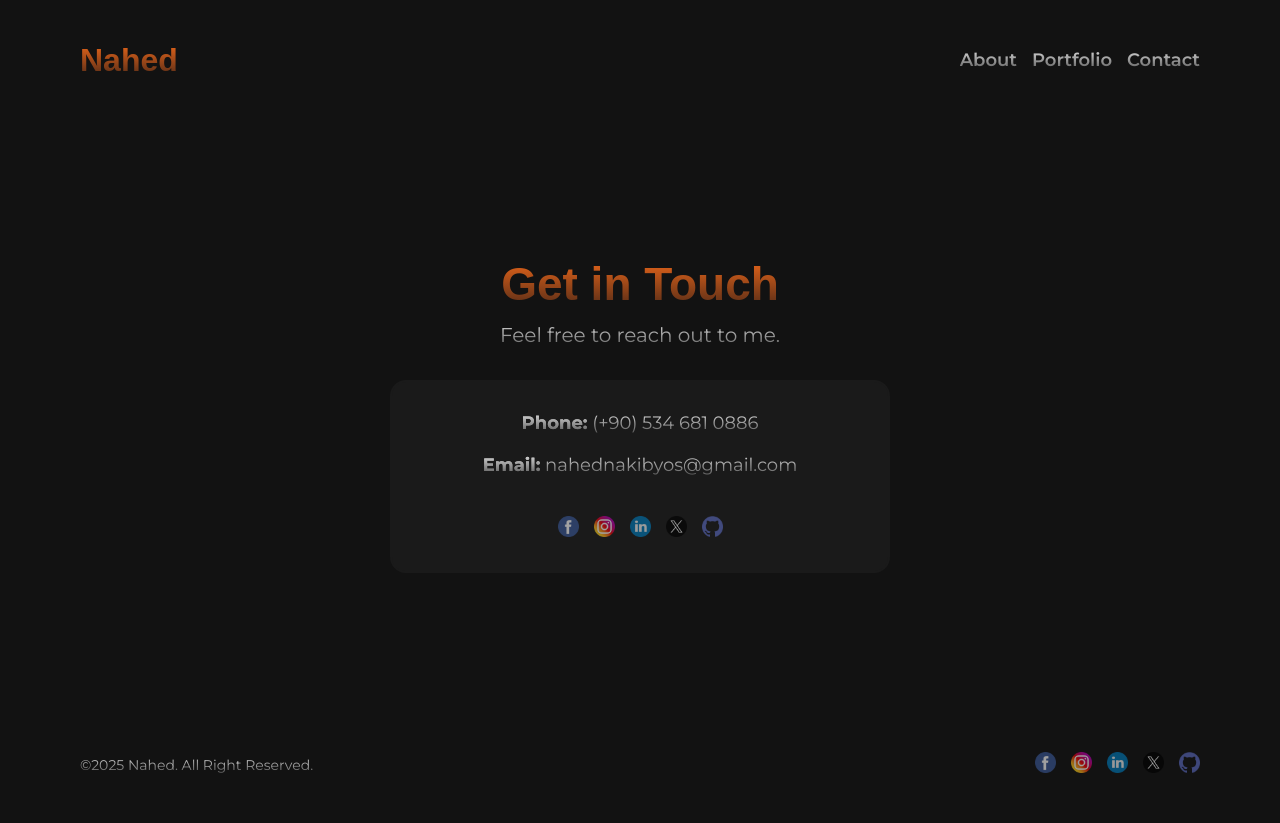
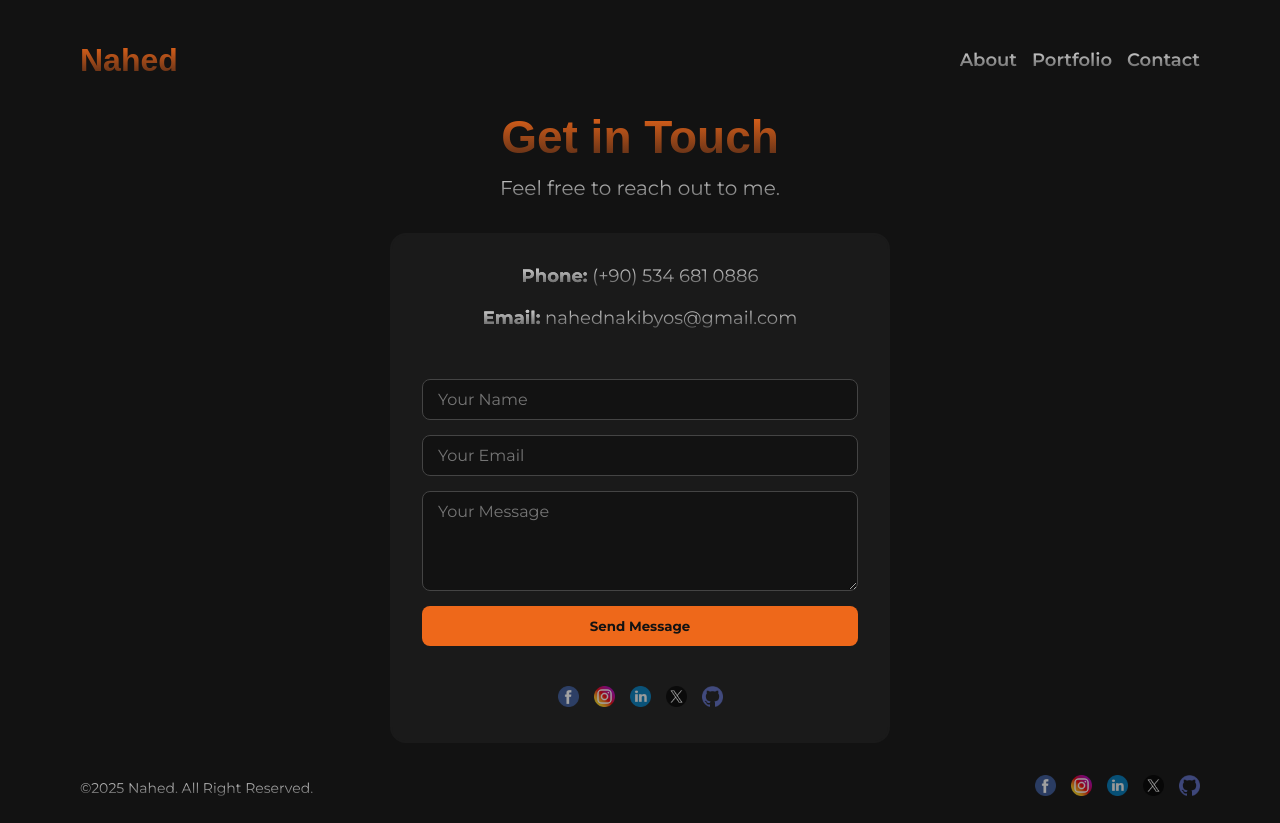
Before and after one commit to nakibnahed/nahednakib, a Next.js app: page /contact in a window 1280 px wide. Before the commit the page ends 800 px from the top, so only its background shows below. Built offline with nearby package versions, Linux system fonts and the light colour scheme; no server answers; a web font is replaced by a local one.

Commit message:
new database

```diff
--- a/src/app/(static)/contact/contact.module.css
+++ b/src/app/(static)/contact/contact.module.css
@@ -51,6 +51,67 @@
   margin-top: 20px;
 }
 
+.contactForm {
+  margin-top: 30px;
+  display: flex;
+  flex-direction: column;
+  gap: 15px;
+  width: 100%;
+}
+
+.input,
+.textarea {
+  background: #121212;
+  border: 1px solid #444;
+  border-radius: 8px;
+  padding: 10px 15px;
+  color: #eee;
+  font-size: 16px;
+  width: 100%;
+  resize: vertical;
+  transition: border-color 0.2s ease;
+}
+
+.input:focus,
+.textarea:focus {
+  outline: none;
+  border-color: #ee681a;
+}
+
+.textarea {
+  min-height: 100px;
+}
+
+.submitBtn {
+  background: #ee681a;
+  border: none;
+  padding: 12px;
+  border-radius: 8px;
+  color: #121212;
+  font-weight: 700;
+  cursor: pointer;
+  transition: background 0.3s ease;
+}
+
+.submitBtn:disabled {
+  background: #b37438;
+  cursor: not-allowed;
+}
+
+.submitBtn:hover:not(:disabled) {
+  background: #d55e0a;
+}
+
+.successMsg {
+  color: #6cc070;
+  margin-top: 10px;
+}
+
+.errorMsg {
+  color: #ee4b4b;
+  margin-top: 10px;
+}
+
 @media (max-width: 768px) {
   .title {
     font-size: 38px;
--- a/src/app/(static)/contact/page.jsx
+++ b/src/app/(static)/contact/page.jsx
@@ -1,9 +1,51 @@
-import Image from "next/image";
-import SocialLinks from "@/components/SocialLinks/SocialLinks"; // Import the SocialLinks component
+"use client"; // since we'll use hooks
+
+import { useState } from "react";
+import { supabase } from "@/services/supabaseClient";
+import SocialLinks from "@/components/SocialLinks/SocialLinks";
 
 import styles from "./contact.module.css";
 
 export default function Contact() {
+  const [formData, setFormData] = useState({
+    name: "",
+    email: "",
+    message: "",
+  });
+  const [loading, setLoading] = useState(false);
+  const [successMsg, setSuccessMsg] = useState("");
+  const [errorMsg, setErrorMsg] = useState("");
+
+  function handleChange(e) {
+    setFormData({ ...formData, [e.target.name]: e.target.value });
+  }
+
+  async function handleSubmit(e) {
+    e.preventDefault();
+    setLoading(true);
+    setSuccessMsg("");
+    setErrorMsg("");
+
+    // Insert data into Supabase
+    const { data, error } = await supabase.from("contact_messages").insert([
+      {
+        name: formData.name,
+        email: formData.email,
+        message: formData.message,
+      },
+    ]);
+
+    setLoading(false);
+
+    if (error) {
+      setErrorMsg("Failed to send message. Please try again.");
+      console.error(error);
+    } else {
+      setSuccessMsg("Message sent successfully!");
+      setFormData({ name: "", email: "", message: "" });
+    }
+  }
+
   return (
     <div className={styles.pageContainer}>
       <h1 className={styles.title}>Get in Touch</h1>
@@ -22,6 +64,41 @@ export default function Contact() {
           </span>
         </div>
 
+        {/* Contact Form */}
+        <form onSubmit={handleSubmit} className={styles.contactForm}>
+          <input
+            type="text"
+            name="name"
+            placeholder="Your Name"
+            value={formData.name}
+            onChange={handleChange}
+            required
+            className={styles.input}
+          />
+          <input
+            type="email"
+            name="email"
+            placeholder="Your Email"
+            value={formData.email}
+            onChange={handleChange}
+            required
+            className={styles.input}
+          />
+          <textarea
+            name="message"
+            placeholder="Your Message"
+            value={formData.message}
+            onChange={handleChange}
+            required
+            className={styles.textarea}
+          />
+          <button type="submit" disabled={loading} className={styles.submitBtn}>
+            {loading ? "Sending..." : "Send Message"}
+          </button>
+          {successMsg && <p className={styles.successMsg}>{successMsg}</p>}
+          {errorMsg && <p className={styles.errorMsg}>{errorMsg}</p>}
+        </form>
+
         <div className={styles.SocialIcons}>
           <SocialLinks />
         </div>
--- a/src/app/globals.css
+++ b/src/app/globals.css
@@ -35,7 +35,7 @@ ul,
 li,
 strong {
   background: linear-gradient(to bottom, #ddd, #555);
-  background-clip: text;
+  -webkit-background-clip: text;
   -webkit-text-fill-color: transparent;
 }
 
--- a/src/components/Banner/Banner.module.css
+++ b/src/components/Banner/Banner.module.css
@@ -1,7 +1,7 @@
 .banner {
   /* background: #1a1a1a; */
   color: #fff;
-  padding: 10px 10px;
+  padding: 10px 0px;
   border-radius: 12px;
   margin-bottom: 10px;
 }
--- /dev/null
+++ b/src/services/supabaseClient.js
@@ -0,0 +1,6 @@
+import { createClient } from "@supabase/supabase-js";
+
+const supabaseUrl = process.env.NEXT_PUBLIC_SUPABASE_URL;
+const supabaseAnonKey = process.env.NEXT_PUBLIC_SUPABASE_ANON_KEY;
+
+export const supabase = createClient(supabaseUrl, supabaseAnonKey);
```
Also changed, not shown: public/images/parabolic.svg (added), public/images/parabolic2.svg (added).
